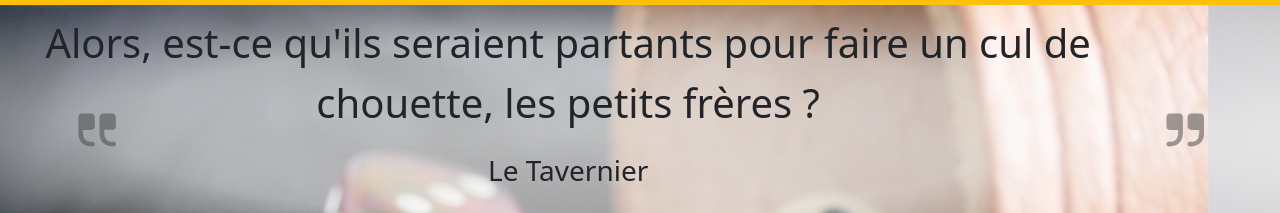
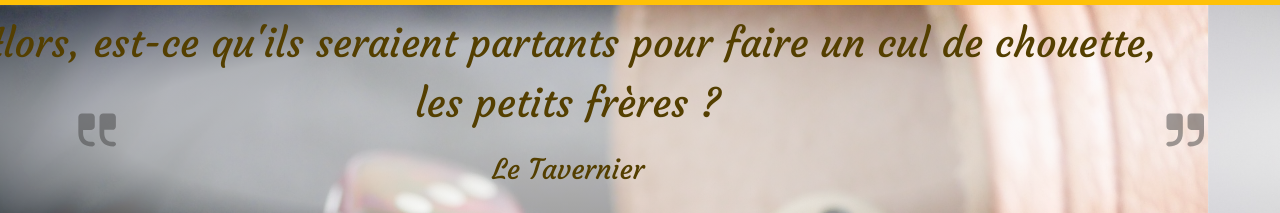
Before and after one commit to ClementSeux/site_asso, a website: page index.html in a window 1280 px wide. Shown: the part 67-280 px from the top of the page. Drawn offline with nearby package versions, Linux system fonts and the light colour scheme; files that its build step writes are made by us from their sources.

```diff
--- a/css/style.scss
+++ b/css/style.scss
@@ -1,5 +1,5 @@
 @import url(https://fonts.googleapis.com/css?family=Source+Sans+Pro:300);
-
+@import url(https://fonts.googleapis.com/css2?family=Courgette&family=Tangerine:wght@400;700&display=swap);
 
 .roller{
     position: relative;
@@ -34,6 +34,10 @@
     background: radial-gradient(rgba(250,250,250,0.75), rgba(250,250,250,0.65), rgba(250, 250, 250, 0)),
     url($imagePath);
     background-size: cover;
+    p {
+        font-family: 'Courgette', cursive;
+        color: darken(#ffc107, 35%);
+    }
 }
 
 #quote1 {
```
